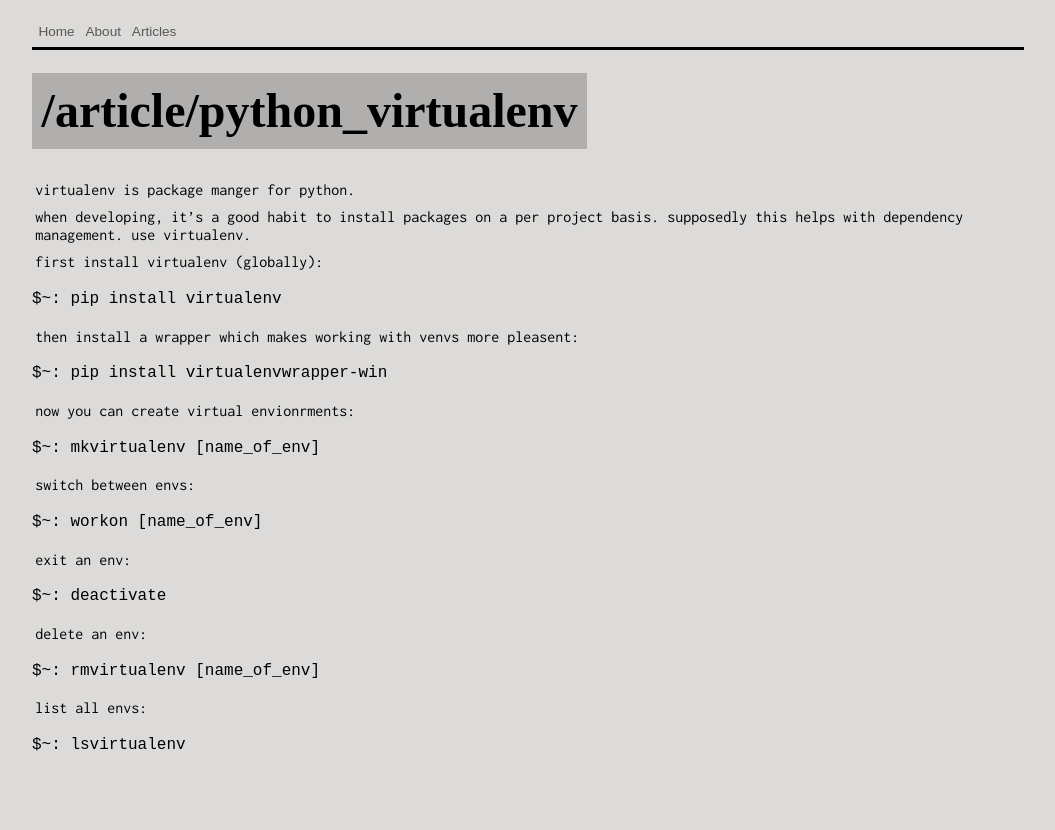
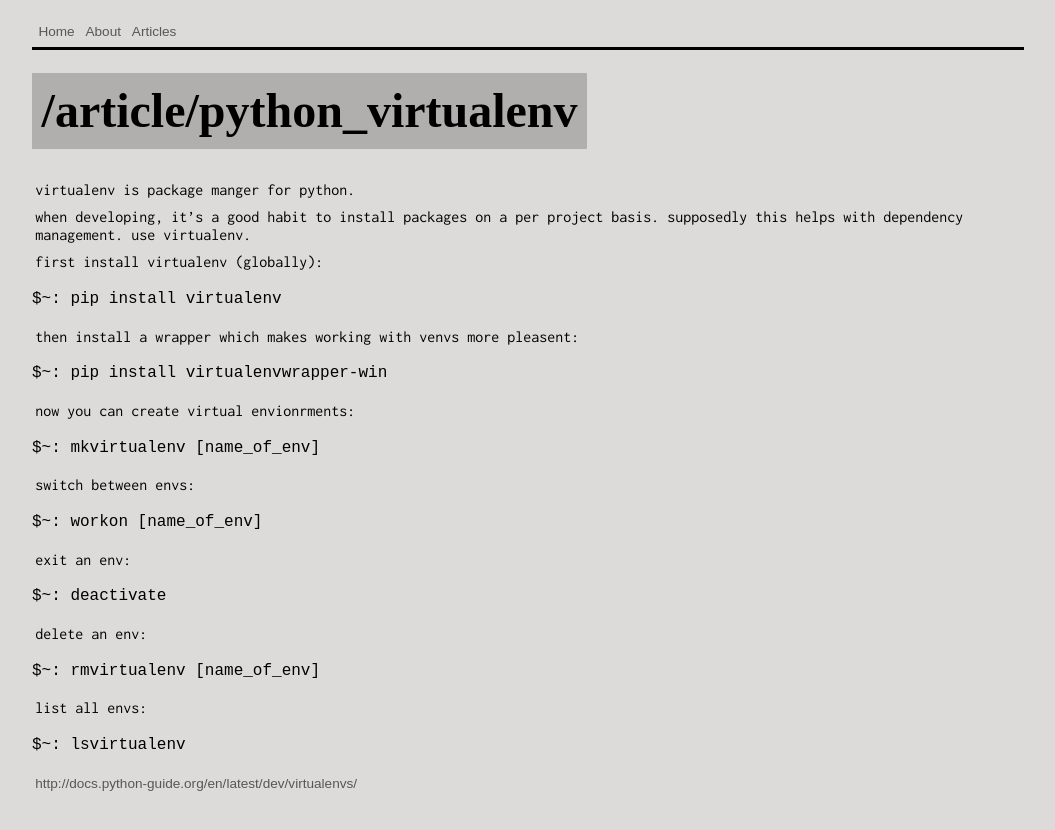
Before and after one commit to msawangwan/msawangwan.github.io, a Jekyll site: the page built from _article/python_virtualenv.md, in a window 1280 px wide. Shown: the top 830 px of the page, without its empty margins (112-1167 px from the left). Built offline with Jekyll 4.4.1, drawn with Linux system fonts in a browser that asks for light colours; some web fonts are replaced; part of the change alters nothing that is shown.

Commit message:
added source link to py venv article

```diff
--- a/_article/python_virtualenv.md
+++ b/_article/python_virtualenv.md
@@ -39,3 +39,5 @@ delete an env:
 list all envs:
 
     $~: lsvirtualenv
+
+[http://docs.python-guide.org/en/latest/dev/virtualenvs/](see this article for more detailed explaination)
```
